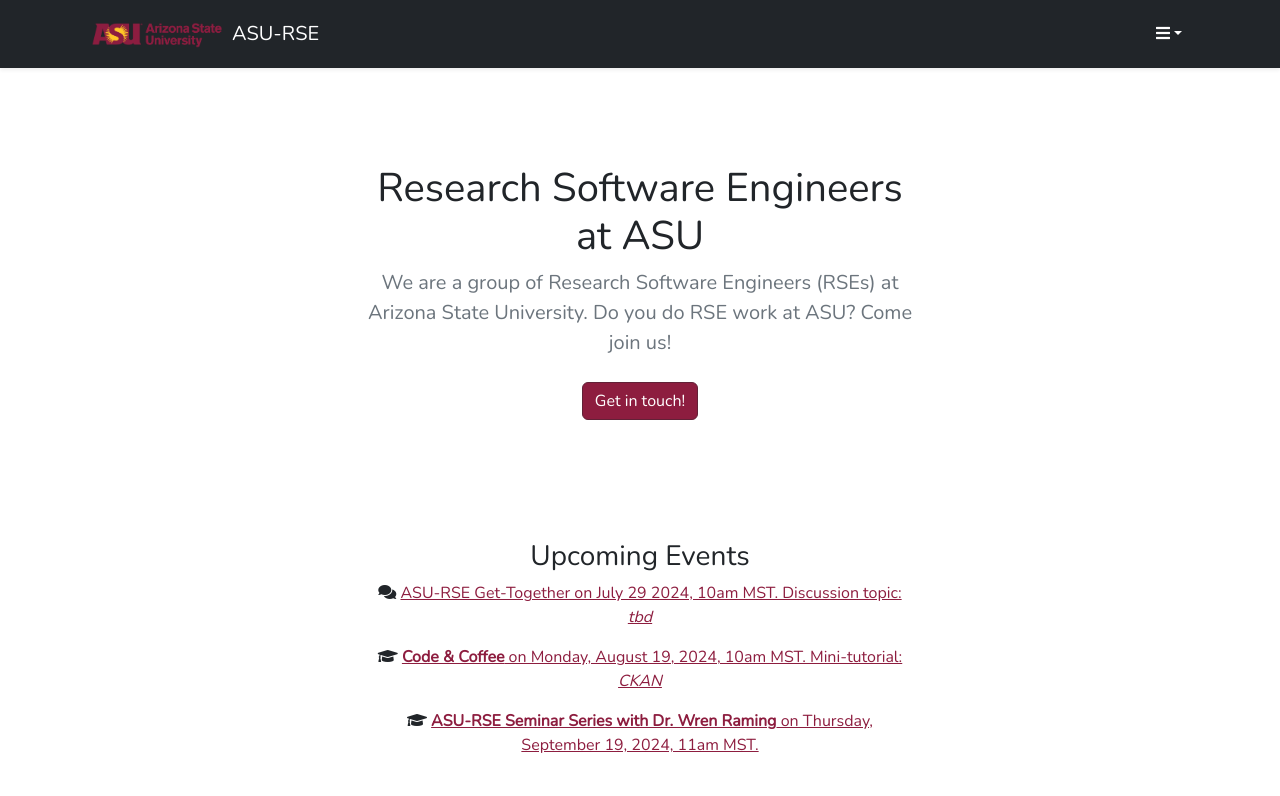
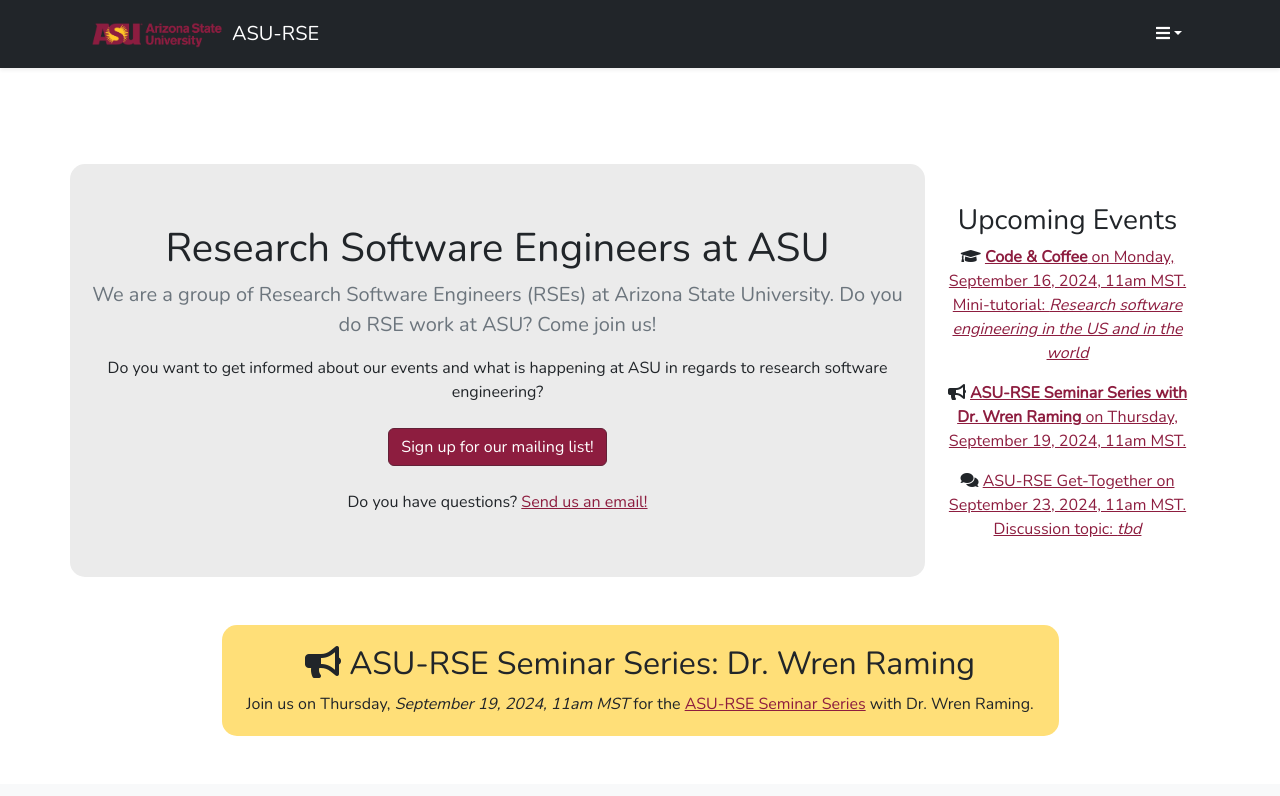
Before and after one commit to rse-asu/rse-asu.github.io, a Jekyll site: the page built from index.markdown, in a window 1280 px wide. Shown: the top 796 px of the page. Built offline with Jekyll 4.4.1, drawn with Linux system fonts in a browser that asks for light colours; nearby versions of some CDN libraries; grey boxes are pictures that could not be loaded.

Commit message:
Updated events; updated index page layout; added mailing list sign up

```diff
--- a/get-together.html
+++ b/get-together.html
@@ -13,7 +13,7 @@
                 <h3>Monthly get-togethers of research software engineers at ASU.</h3>
                 <h4 style="padding-top: 20px">
                     Next meeting: <br>
-                    July 29 2024, 10am MST.
+                    September 23, 2024, 11am MST.
                 </h4>
 
                 <h4 style="padding-top: 20px">
--- a/index.markdown
+++ b/index.markdown
@@ -5,28 +5,37 @@
 
 <section class="py-5 text-center container">
     <div class="row py-lg-5">
-      <div class="col-lg-6 col-md-8 mx-auto">
+      <div class="col-lg-9 col-md-8 mx-auto" style="background-color: #ebebeb; padding: 20px; border-radius: 15px; padding-top: 60px">
         <h1 class="fw-light">Research Software Engineers at ASU</h1>
         <p class="lead text-muted">We are a group of Research Software Engineers (RSEs) at Arizona State University. Do you do RSE work at ASU? Come join us!</p>
         <p>
-          <a href="mailto:jdamerow@asu.edu" class="btn btn-primary my-2">Get in touch!</a>
+        Do you want to get informed about our events and what is happening at ASU in regards to research software engineering?
+        </p>
+        <p><a class="btn btn-primary my-2" href="https://forms.gle/pUaWvRWuxTWEX1VG6" target="_blank">Sign up for our mailing list!</a>
+        </p>
+        <p>
+          Do you have questions? <a href="mailto:jdamerow@asu.edu">Send us an email!</a>
         </p>
       </div>
-    </div>
-    <div class="row py-lg-5">
-      <div class="col-lg-6 col-md-8 mx-auto">
+
+      <div class="col-lg-3 col-md-8 mx-auto" style="padding: 20px; padding-top: 40px">
       <h3>Upcoming Events</h3>
       <p>
-        <i class="fas fa-comments"></i> <a href="{{ "/get-together" }}">ASU-RSE Get-Together on July 29 2024, 10am MST. Discussion topic: <i>tbd</i></a>
+        <i class="fas fa-graduation-cap"></i> <a href="{{ "/code-coffee" }}"><b>Code & Coffee</b> on Monday, September 16, 2024, 11am MST. Mini-tutorial: <i>Research software engineering in the US and in the world</i></a>
       </p>
       <p>
-        <i class="fas fa-graduation-cap"></i> <a href="{{ "/code-coffee" }}"><b>Code & Coffee</b> on Monday, August 19, 2024, 10am MST. Mini-tutorial: <i>CKAN</i></a>
+       <i class="fas fa-bullhorn"></i> <a href="{{ "event/2024/07/09/raming-talk.html" }}"><b>ASU-RSE Seminar Series with Dr. Wren Raming</b> on Thursday, September 19, 2024, 11am MST.</a>
       </p>
       <p>
-        <i class="fas fa-graduation-cap"></i> <a href="{{ "event/2024/07/09/raming-talk.html" }}"><b>ASU-RSE Seminar Series with Dr. Wren Raming</b> on Thursday, September 19, 2024, 11am MST.</a>
+        <i class="fas fa-comments"></i> <a href="{{ "/get-together" }}">ASU-RSE Get-Together on September 23, 2024, 11am MST. Discussion topic: <i>tbd</i></a>
       </p>
       </div>
     </div>
+
+    <div class="col-lg-9 col-md-8 mx-auto" style="background-color: #ffdf78; padding: 20px; border-radius: 15px;">
+      <h2 class="fw-light"><i class="fas fa-bullhorn"></i>  ASU-RSE Seminar Series: Dr. Wren Raming</h2>
+        Join us on Thursday, <i>September 19, 2024, 11am MST</i> for the <a href="{{ "event/2024/07/09/raming-talk.html" }}">ASU-RSE Seminar Series</a> with Dr. Wren Raming.
+      </div>
   </section>
 
   <div class="album py-5 bg-light">
```
Also changed, not shown: code-coffee.html (+7 -4 lines).
